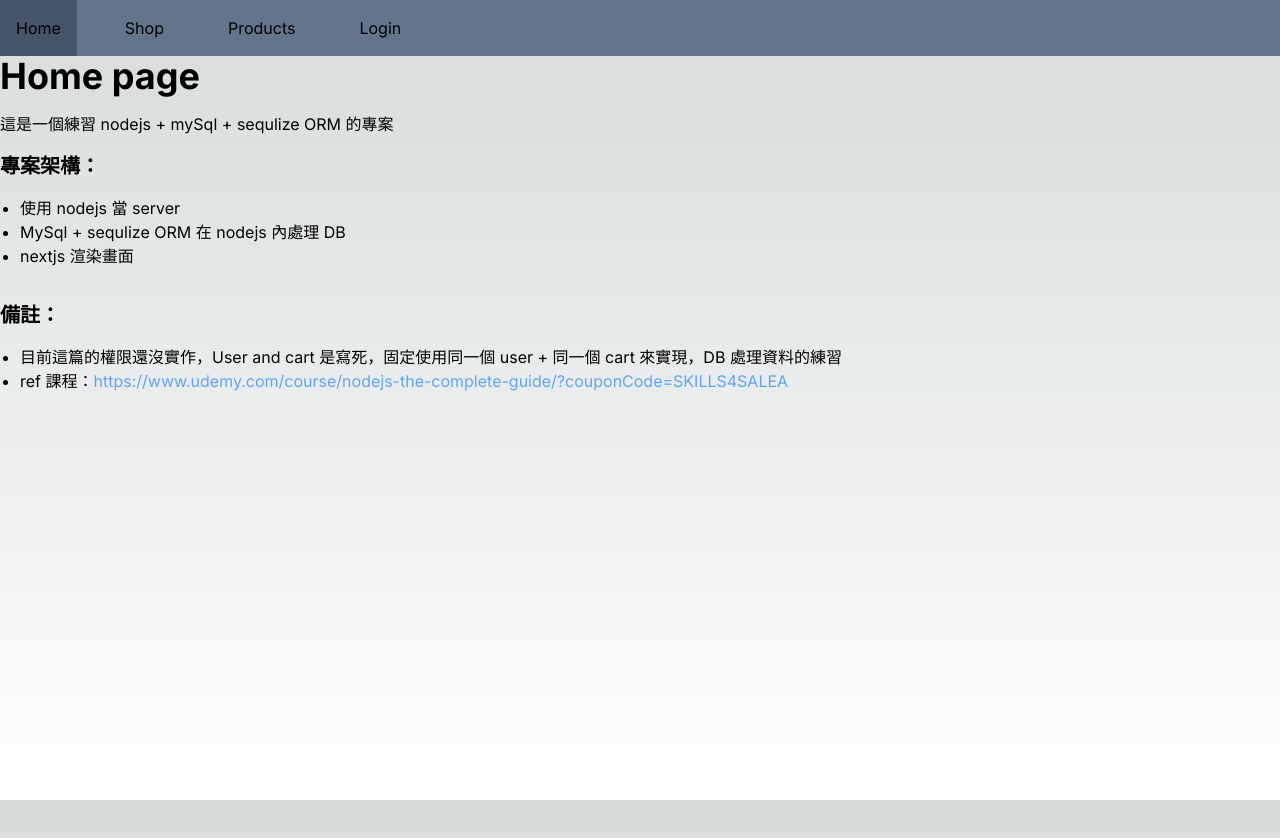
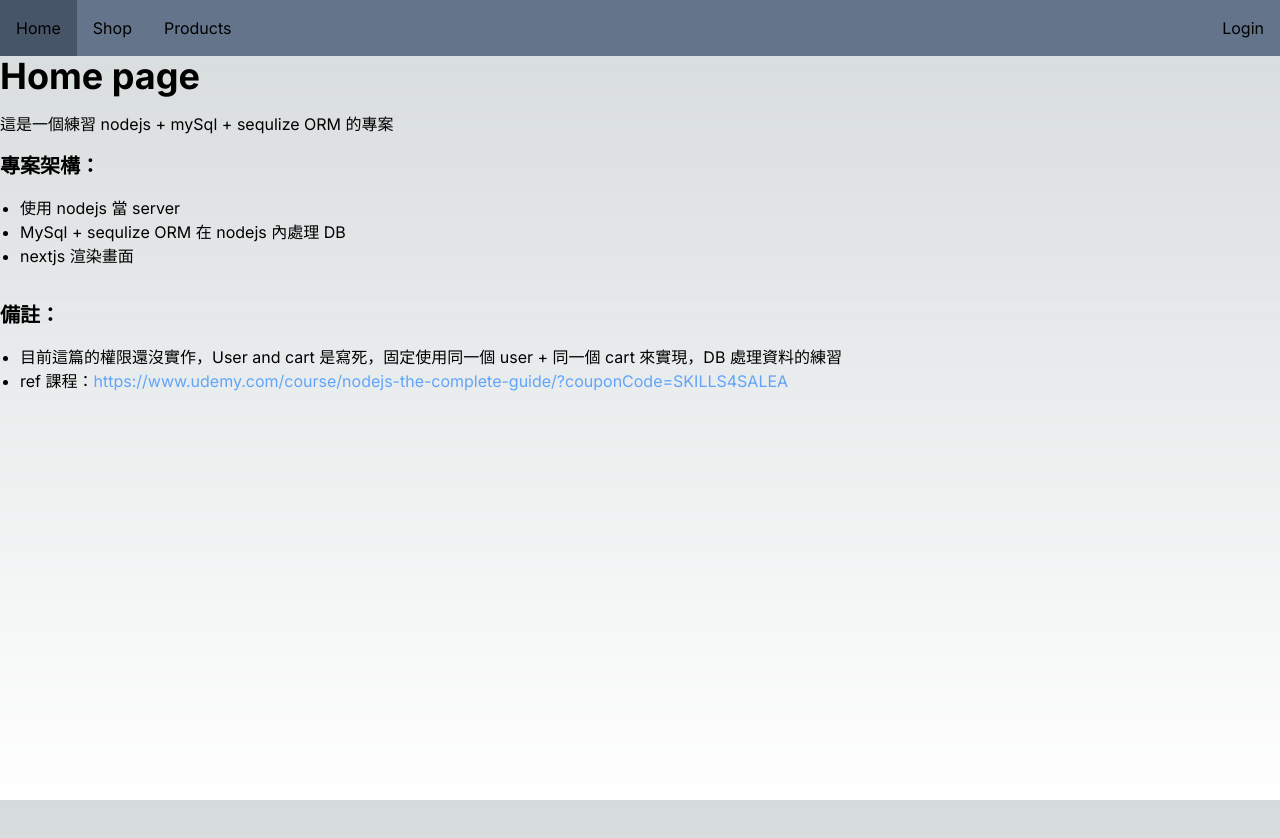
Before and after one commit to joeban0608/nodejs-shop-mysql, a Next.js app in the folder frontend-app/: page / in a window 1280 px wide. Shown: the top 838 px of the page. Built offline with nearby package versions, Linux system fonts and the light colour scheme; no server answers.

Commit message:
refactor: Header 登入與登出至最右邊

```diff
--- a/frontend-app/src/app/components/Header/index.tsx
+++ b/frontend-app/src/app/components/Header/index.tsx
@@ -28,13 +28,14 @@ const Header = () => {
   }, [pathname, isLoggined]);
 
   return (
-    <header className="w-full  bg-slate-500 flex gap-8 overflow-auto text-nowrap min-h-[3.5rem]">
+    <header className="w-full  bg-slate-500 flex overflow-auto text-nowrap min-h-[3.5rem]">
       {isLoading ? (
         <div className="flex justify-center items-center w-full">
           <Loading />
         </div>
       ) : (
-        <>
+        <div className="flex justify-between items-center w-full">
+          <div className="flex">
             {navList.map((navInfo) => {
               if (
                 navInfo.isShowType === "both" ||
@@ -53,8 +54,17 @@ const Header = () => {
               }
               return null;
             })}
+          </div>
+
+          <div className="flex">
+            {!isLoggined && (
+              <Link className="hover:bg-slate-600 p-4" href="/login">
+                Login
+              </Link>
+            )}
             {isLoggined && <LogoutButton />}
-        </>
+          </div>
+        </div>
       )}
     </header>
   );
@@ -70,5 +80,4 @@ const navList = [
   { href: "/order", name: "Orders", isShowType: "login" },
   { href: "/add-product", name: "Add Product", isShowType: "login" },
   { href: "/admin", name: "Admin Product", isShowType: "login" },
-  { href: "/login", name: "Login", isShowType: "logout" },
 ];
```
Lines whose indentation alone changed are shown as unchanged.
